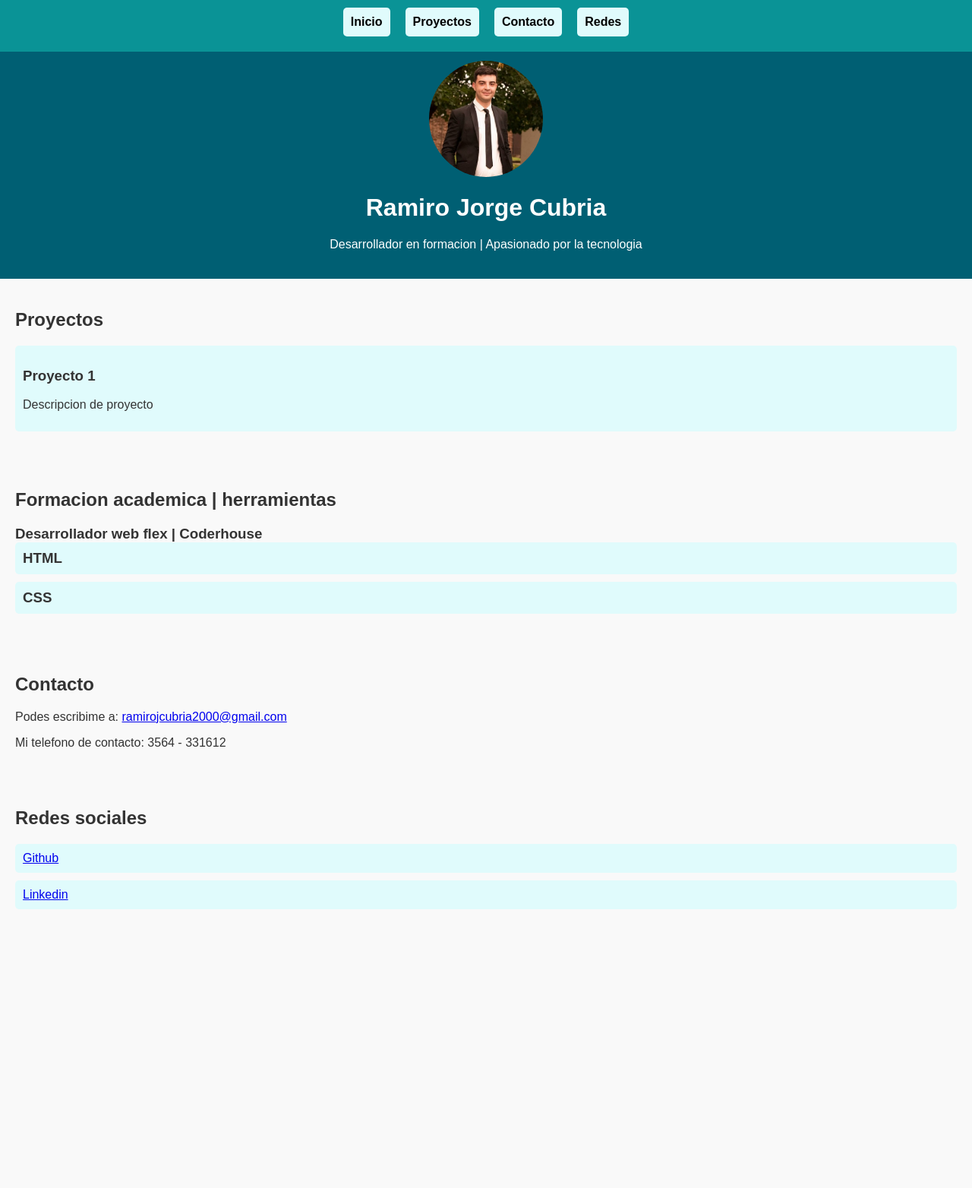
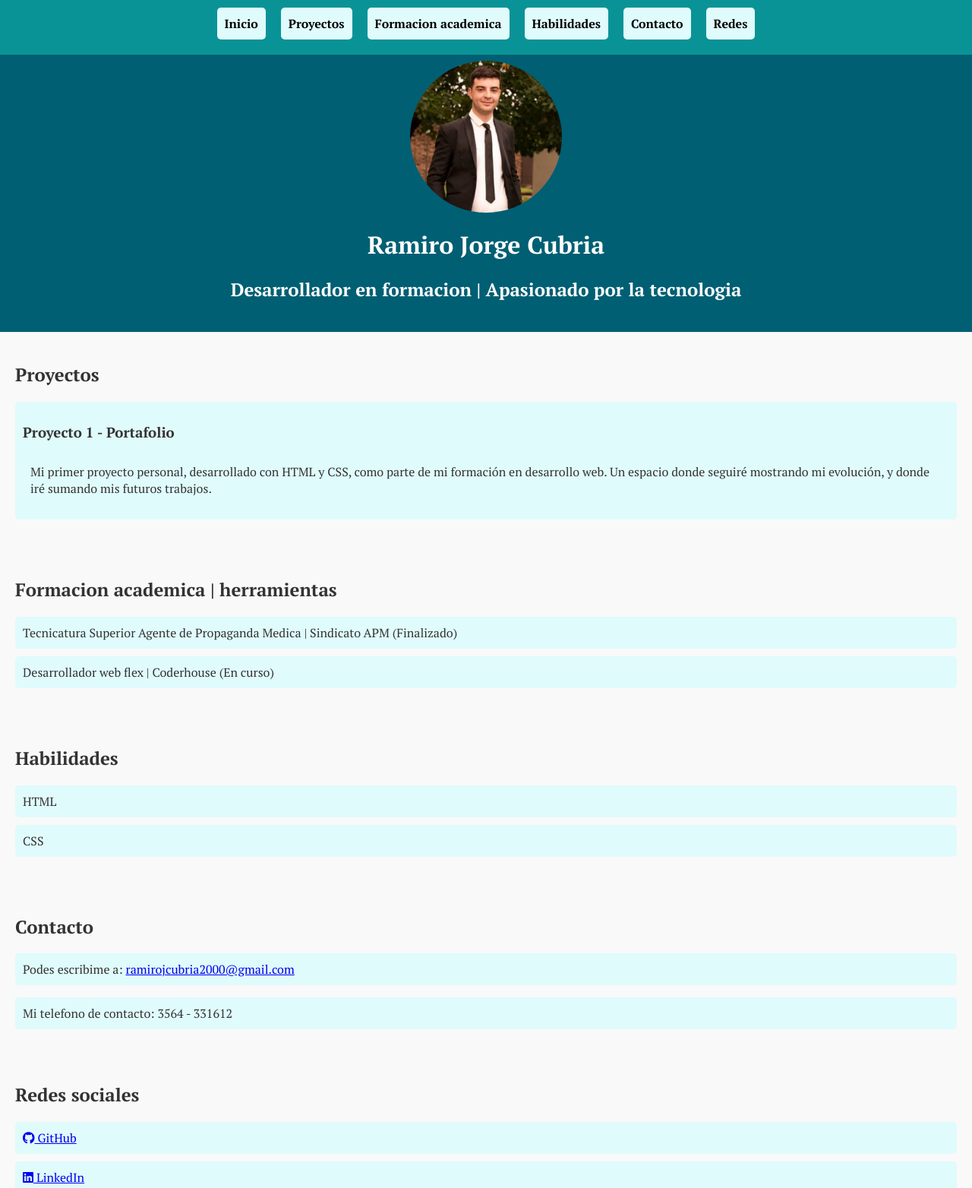
Before and after one commit to Rami-dev-git/my-portfile, a plain HTML site: page index.html in a window 1280 px wide. Shown: the top 1564 px of the page at 76% size. Before the commit the page ends 1233 px from the top, so only its background shows below. Drawn offline with Linux system fonts and the light colour scheme.

Commit message:
Actualización antes de empezar con JavaScript

```diff
--- a/estilos.css
+++ b/estilos.css
@@ -1,5 +1,46 @@
 html {
     scroll-behavior: smooth;
+}
+
+@keyframes deslizarYaparecer {
+from {
+    opacity: 0;
+    transform: translateY(-30px);
+}
+to {
+    opacity: 1;
+    transform: translateY(0);
+}
+}
+
+@keyframes aparecer {
+    from {
+    opacity: 0;
+    transform: translateY(20px);
+    }
+    to {
+    opacity: 1;
+    transform: translateY(0);
+    }
+}
+
+p {
+    animation: aparecer 1s ease;
+}
+
+li:nth-child(1) {
+    animation: aparecer 0.6s ease forwards;
+    animation-delay: 0.2s;
+}
+
+li:nth-child(2) {
+    animation: aparecer 0.6s ease forwards;
+    animation-delay: 0.4s;
+}
+
+li:nth-child(3) {
+    animation: aparecer 0.6s ease forwards;
+    animation-delay: 0.6s;
 }
 
 nav {
@@ -31,7 +72,7 @@ nav a:hover {
 }
 
 body {
-    font-family: Arial, sans-serif;
+    font-family: 'PT Serif', sans-serif;
     background-color: #f9f9f9;
     color: #333;
     margin: 0;
@@ -44,14 +85,35 @@ header {
     color: white;
     padding: 20px;
     text-align: center;
+    animation: deslizarYaparecer 1s ease;
+}
+
+.foto-perfil {
+    width: 200px;
+    height: 200px;
+    border-radius: 50%;
+    object-fit: cover;
+    transition: transform 0.3s ease;
+    cursor: pointer;
+    display: block;
+    margin: 0 auto;
+    position: relative;
+    z-index: 10;
+}
+
+.foto-perfil:hover {
+    transform: scale(1.2);
+    z-index: 9999;
 }
 
 section{
     padding: 20px;
+
 }
 
-h1 h2 h3 {
+h1 h2 h3 h4 {
     margin-bottom: 10px;
+
 }
 
 ul {
@@ -66,6 +128,12 @@ li {
     border-radius: 5px;
 }
 
+p {
+    background-color: #e0fbfc;
+    padding: 10px;
+    margin-bottom: 10px;
+    border-radius: 5px;
+}
 header img {
     border-radius: 50%;
     display: block;
@@ -84,3 +152,8 @@ header img {
     color: #0077b6;
     font-weight: bold;
 }
+
+#redes i {
+    margin-right: 8px;
+    color: #0a9396;
+}
--- a/index.html
+++ b/index.html
@@ -6,13 +6,17 @@
     <meta name="viewport" content="width=device-width, initial-scale=1.0">
     <title> Portafolio Rami-Development </title>
     <link rel="stylesheet" href="estilos.css">
+    <link rel="stylesheet" href="https://cdnjs.cloudflare.com/ajax/libs/font-awesome/6.5.0/css/all.min.css">
+    <link href="https://fonts.googleapis.com/css2?family=PT+Serif:ital,wght@0,400;0,700;1,400;1,700&family=Poppins:ital,wght@0,100;0,200;0,300;0,400;0,500;0,600;0,700;0,800;0,900;1,100;1,200;1,300;1,400;1,500;1,600;1,700;1,800;1,900&display=swap" rel="stylesheet">
 </head>
 
 <nav>
     <ul>
-        <li> <a href="#inicio">Inicio</a></li>
-        <li> <a href="#proyectos">Proyectos</a></li>
-        <li> <a href="#contacto">Contacto</a></li>
+        <li> <a href="#Inicio">Inicio</a></li>
+        <li> <a href="#Proyectos">Proyectos</a></li>
+        <li> <a href="#Formacion academica">Formacion academica</a></li>
+        <li> <a href="#Habilidades">Habilidades</a></li>
+        <li> <a href="#Contacto">Contacto</a></li>
         <li> <a href="#Redes">Redes</a></li>
     </ul>
 </nav>
@@ -20,44 +24,52 @@
 <body>
 
 <header id="Inicio">
-    <img src="imagenperfil.jpg" alt="Foto de perfil" width="150">
+    <img src="imagenperfil.jpg" alt="Foto de perfil" class="foto-perfil">
     <h1> Ramiro Jorge Cubria </h1>
-    <p> Desarrollador en formacion | Apasionado por la tecnologia </p>
+    <h2> Desarrollador en formacion | Apasionado por la tecnologia </h2>
 
 </header>
 
-<section id="proyectos">
+<section id="Proyectos">
     <h2>Proyectos</h2>
     <ul>
         <li>
-            <h3> Proyecto 1 </h3>
-            <p> Descripcion de proyecto </p>
+            <h3> Proyecto 1 - Portafolio </h3>
+            <p> Mi primer proyecto personal, desarrollado con HTML y CSS, como parte de mi formación en desarrollo web. Un espacio donde seguiré mostrando mi evolución, y donde iré sumando mis futuros trabajos. </p>
         </li>
     </ul>
 </section>
 
-<section>
+<section id="Formacion academica">
     <h2> Formacion academica | herramientas </h2>
     <ul>
-         <h3> Desarrollador web flex | Coderhouse
-
-            <li> HTML </li>
-            <li> CSS </li>
-
-        </h3>
+        <li> Tecnicatura Superior Agente de Propaganda Medica | Sindicato APM (Finalizado) </li>
+        <li> Desarrollador web flex | Coderhouse (En curso) </li>
     </ul>
 </section>
+
+<section id="Habilidades">
+    <h2> Habilidades </h2>
+    <ul>
+        <li> HTML </li>
+        <li> CSS </li>
+    </ul>
+</section>
+
+
+
 <section id="Contacto">
     <h2> Contacto </h2>
     <p> Podes escribime a: <a href="ramirojcubria2000@gmail.com"> ramirojcubria2000@gmail.com </a></p>
     <p> Mi telefono de contacto: 3564 - 331612 </p>
 </section>
 
-<section>
+
+<section id="Redes">
     <h2> Redes sociales </h2>
     <ul>
-        <li> <a href="https://github.com/Rami-dev-git" target="_blank"> Github </a></li>
-        <li> <a href="https://www.linkedin.com/in/ramiro-jorge-cubria-8789aa239/" target="_blank"> Linkedin</a></li>
+        <li><a href="https://github.com/Rami-dev-git" target="_blank" rel="noopener noreferrer"><i class="fa-brands fa-github"></i> GitHub</a></li>
+        <li><a href="https://www.linkedin.com/in/ramiro-jorge-cubria-8789aa239/" target="_blank" rel="noopener noreferrer"><i class="fa-brands fa-linkedin"></i> LinkedIn</a></li>
 
     </ul>
 </section>
```
